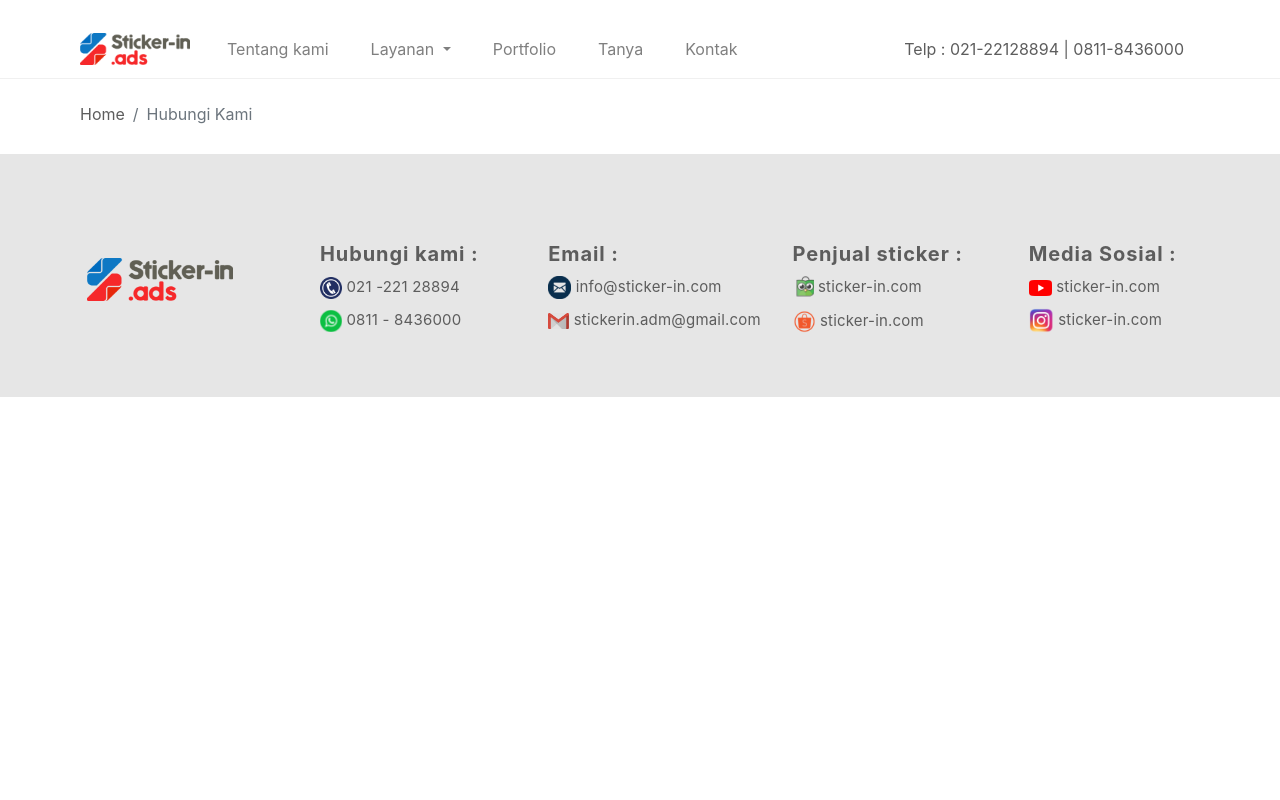
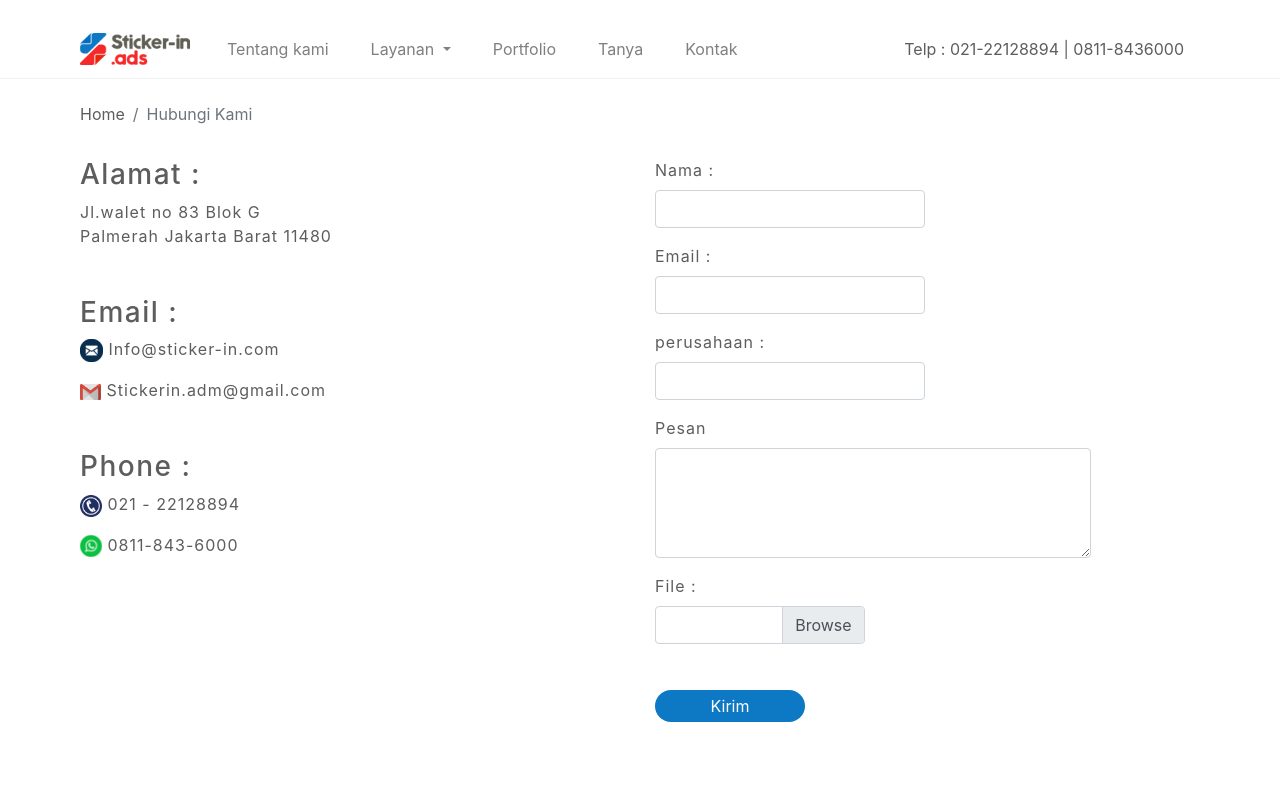
Before and after one commit to Ricky-hentama/stickerin, a plain HTML site: page kontak.html in a window 1280 px wide. Shown: the top 800 px of the page. Drawn offline with nearby package versions, Linux system fonts and the light colour scheme.

Commit message:
update contact

```diff
--- a/asset/style/style.css
+++ b/asset/style/style.css
@@ -379,15 +379,59 @@ HALAMAN INDEX end
 *
 */
 
-/* HALAMAN FAQ / TANYA*/
+/* HALAMAN KONTAK / TANYA*/
+/* section 1 */
 
+/* kontak kiri */
+#kontak {
+    margin-bottom: 200px;
+}
 
+.header-kontak {
+    text-align: left;
+    font: Semibold 30px/41px Open Sans;
+    letter-spacing: 1.5px;
+    color: #5D5D5D;
+    opacity: 1;
+}
+
+.text-kontak {
+    text-align: left;
+    font: Regular 20px/27px Open Sans;
+    letter-spacing: 1px;
+    color: #5D5D5D;
+}
+
+.tombol-kirim {
+    width: 150px;
+    height: 32px;
+    background-color: #0D78C4;
+    color: white;
+    border-radius: 20px;
+    border: none;
+    margin: 30px 0;
+}
+
+/* kontak kanan */
+.form-control {
+    width: 270px;
+}
+
+.text-area {
+    width: 80%;
+}
+
+.custom-file-input {
+    width: 50px;
+}
+
+/* section 1 end */
 /*
 *
 *
 *
 *
- HALAMAN FAQ end
+ HALAMAN KONTAK end
 *
 *
 *
--- a/js/script.js
+++ b/js/script.js
@@ -8,4 +8,6 @@ $(document).ready(function () {
     $('.tombol-branding').click(function () {
         $(this).addClass('tombol-active').siblings().removeClass('tombol-active');
     });
+
+
 });
--- a/kontak.html
+++ b/kontak.html
@@ -74,6 +74,66 @@
     </div>
 </div>
 <!-- breadcrumb end -->
+
+<!-- section 1 -->
+<section class="container" id="kontak">
+    <div class="row">
+        <div class="col-md-6">
+            <!-- almat -->
+            <h3 class="header-kontak">Alamat :</h3>
+            <p class="text-kontak">
+                Jl.walet no 83 Blok G <br> Palmerah Jakarta Barat 11480
+            </p>
+            <!-- email -->
+            <h3 class="header-kontak mt-5">Email :</h3>
+            <p class="text-kontak"><img src="asset/img/footer-icon/email.png" alt="email"> Info@sticker-in.com</p>
+            <p class="text-kontak"><img src="asset/img/footer-icon/gmail.png" alt="gmial"> Stickerin.adm@gmail.com</p>
+            <!-- phone -->
+            <h3 class="header-kontak mt-5">Phone :</h3>
+            <p class="text-kontak"><img src="asset/img/footer-icon/telephone.png" alt="email"> 021 - 22128894</p>
+            <p class="text-kontak"><img src="asset/img/footer-icon/whatsapp.png" alt="gmial"> 0811-843-6000
+            </p>
+        </div>
+        <div class="col-md-6">
+            <form action="">
+                <!-- nama -->
+                <div class="form-group ">
+                    <label for="formGroupExampleInput" class="text-kontak">Nama :</label>
+                    <input type="text" class="form-control" id="formGroupExampleInput">
+                </div>
+                <!-- email -->
+                <div class="form-group ">
+                    <label for="exampleInputEmail1" class="text-kontak">Email :</label>
+                    <input type="email" class="form-control" id="exampleInputEmail1" aria-describedby="emailHelp">
+                </div>
+                <!-- perusahaan -->
+                <div class="form-group ">
+
+                    <label for="formGroupExampleInput" class="text-kontak">perusahaan :</label>
+                    <input type="text" class="form-control" id="formGroupExampleInput">
+                </div>
+                <!-- pesan -->
+                <div class="form-group ">
+                    <label for="exampleFormControlTextarea1" class="text-kontak">Pesan</label>
+                    <textarea class="form-control text-area" id="exampleFormControlTextarea1" rows="4"></textarea>
+                </div>
+                <!-- file -->
+                <div class="form-group row">
+                    <div class="col-sm-5">
+                        <label for="customFile" class="text-kontak">File :</label>
+                        <div class="custom-file">
+                            <label class="custom-file-label" for="File"></label>
+                            <input type="file" class="custom-file-input" id="customFile">
+                        </div>
+                    </div>
+                </div>
+                <button class="tombol-kirim">Kirim</button>
+            </form>
+        </div>
+    </div>
+</section>
+<!-- section 1 end -->
+
 <!-- footer -->
 <footer>
     <div class="container row">
```
Also changed, not shown: asset/bootstrap-4.5.0-dist/css/bootstrap.css.
